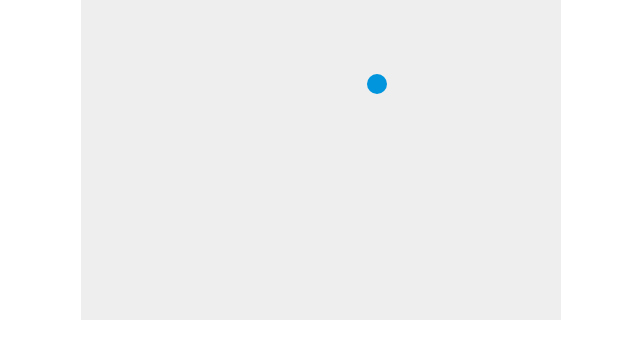
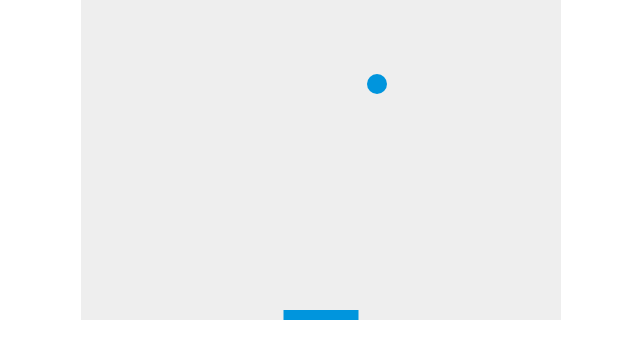
Before and after one commit to tonyjoblin/breakoutjs, a plain HTML site: page index.html in a window 1280 px wide. Shown: the full height of the page, 319-959 px from the left. Drawn offline with Linux system fonts and the light colour scheme.

Commit message:
Draw the paddle and allow it to be moved left and right.

```diff
--- a/index.html
+++ b/index.html
@@ -21,6 +21,21 @@
         const ballRadius = 10;
         var dx = 2;
         var dy = -2;
+
+        const paddleHeight = 10;
+        const paddleWidth = 75;
+        let paddleX = (canvas.width - paddleWidth)/2;
+
+        var rightPressed = false;
+        var leftPressed = false;
+
+        function drawPaddle() {
+            ctx.beginPath();
+            ctx.rect(paddleX, canvas.height - paddleHeight, paddleWidth, canvas.height);
+            ctx.fillStyle = "#0095DD";
+            ctx.fill();
+            ctx.closePath();
+        }
 
         function drawRectangle() {
             ctx.beginPath();
@@ -78,13 +93,43 @@
             ctx.clearRect(0, 0, canvas.width, canvas.height);
         }
 
+        function keyDownHandler(e) {
+            if (e.keyCode == 39) {
+                rightPressed = true;
+            } else if (e.keyCode == 37) {
+                leftPressed = true;
+            }
+        }
+
+        function keyUpHandler(e) {
+            if (e.keyCode == 39) {
+                rightPressed = false;
+            } else if (e.keyCode == 37) {
+                leftPressed = false;
+            }
+        }
+
+        function movePaddle() {
+            const paddleMove = 7;
+            if (rightPressed && paddleX < canvas.width - paddleWidth) {
+                paddleX += paddleMove;
+            }
+            else if (leftPressed && paddleX > 0) {
+                paddleX -= paddleMove;
+            }
+        }
+
         function draw() {
             clearCanvas();
             moveBall();
             bounceBall();
             drawBall(x, y);
+            movePaddle();
+            drawPaddle();
         }
 
+        document.addEventListener("keydown", keyDownHandler, false);
+        document.addEventListener("keyup", keyUpHandler, false);
         setInterval(draw, 10);
     </script>
 </body>
```
